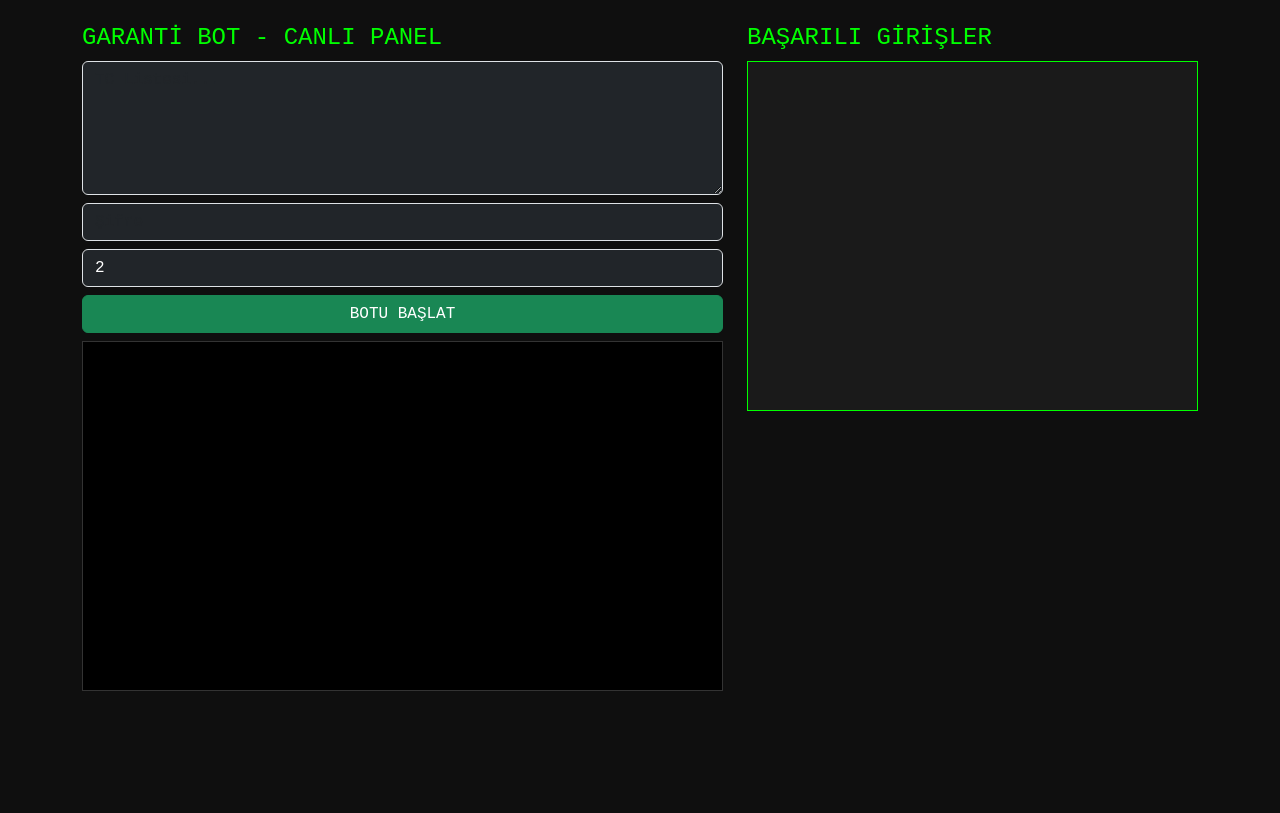
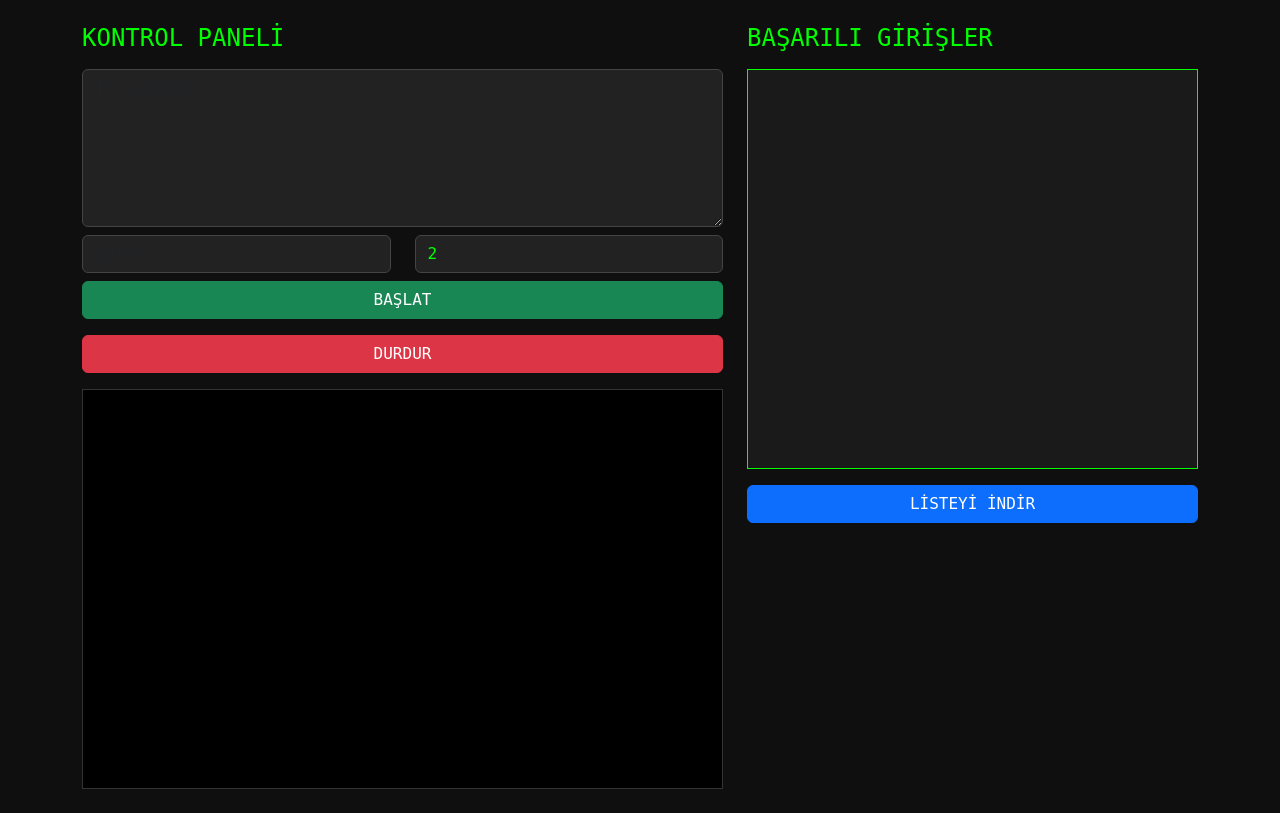
Before and after one commit to aktifbasvurum/dsrr, a Flask app: page / in a window 1280 px wide. Before the commit the page ends 691 px from the top, so only its background shows below. Run offline with Flask 3, Linux system fonts and the light colour scheme; some libraries are stand-ins or nearby versions.

Commit message:
Update index.html

```diff
--- a/templates/index.html
+++ b/templates/index.html
@@ -1,36 +1,56 @@
 <!DOCTYPE html>
 <html lang="tr">
 <head>
+    <meta charset="UTF-8">
+    <title>Bot Panel</title>
     <link rel="stylesheet" href="https://cdn.jsdelivr.net/npm/bootstrap@5.3.0/dist/css/bootstrap.min.css">
     <script src="https://cdn.socket.io/4.7.2/socket.io.min.js"></script>
     <style>
-        body { background: #0f0f0f; color: #00ff00; font-family: 'Courier New', monospace; }
-        .terminal { background: #000; height: 350px; overflow-y: auto; border: 1px solid #333; padding: 10px; font-size: 13px; }
-        .success-box { background: #1a1a1a; height: 350px; overflow-y: auto; border: 1px solid #00ff00; padding: 10px; }
+        body { background: #0f0f0f; color: #00ff00; font-family: monospace; }
+        .terminal { background: #000; height: 400px; overflow-y: auto; border: 1px solid #333; padding: 15px; font-size: 12px; }
+        .success-box { background: #1a1a1a; height: 400px; overflow-y: auto; border: 1px solid #00ff00; padding: 15px; }
+        .form-control { background: #222; color: #00ff00; border: 1px solid #444; }
+        .form-control:focus { background: #222; color: #00ff00; border-color: #00ff00; box-shadow: none; }
     </style>
 </head>
 <body class="container py-4">
     <div class="row">
         <div class="col-md-7">
-            <h4>GARANTİ BOT - CANLI PANEL</h4>
-            <textarea id="tcs" class="form-control bg-dark text-white mb-2" rows="5" placeholder="TC Listesi..."></textarea>
-            <input type="text" id="pw" class="form-control bg-dark text-white mb-2" placeholder="Şifre">
-            <input type="number" id="th" class="form-control bg-dark text-white mb-2" value="2" placeholder="Thread">
-            <button onclick="run('start')" class="btn btn-success w-100 mb-2">BOTU BAŞLAT</button>
+            <h4 class="mb-3">KONTROL PANELİ</h4>
+            <textarea id="tcs" class="form-control mb-2" rows="6" placeholder="TC Listesi..."></textarea>
+            <div class="row mb-2">
+                <div class="col"><input type="text" id="pw" class="form-control" placeholder="Şifre"></div>
+                <div class="col"><input type="number" id="th" class="form-control" value="2"></div>
+            </div>
+            <button onclick="run('start')" class="btn btn-success w-100 mb-3">BAŞLAT</button>
+            <button onclick="run('stop')" class="btn btn-danger w-100 mb-3">DURDUR</button>
             <div id="term" class="terminal"></div>
         </div>
         <div class="col-md-5">
-            <h4>BAŞARILI GİRİŞLER</h4>
-            <div id="sucs" class="success-box"></div>
+            <h4 class="mb-3">BAŞARILI GİRİŞLER</h4>
+            <div id="sucs" class="success-box mb-3"></div>
+            <a href="/download" class="btn btn-primary w-100">LİSTEYİ İNDİR</a>
         </div>
     </div>
     <script>
         const socket = io();
-        socket.on('log', d => { const t = document.getElementById('term'); t.innerHTML += `<div>${d.m}</div>`; t.scrollTop = t.scrollHeight; });
-        socket.on('success', d => { document.getElementById('sucs').innerHTML += `<div class="text-white border-bottom">${d.tc}</div>`; });
+        socket.on('log', d => {
+            const t = document.getElementById('term');
+            t.innerHTML += `<div>${d.m}</div>`;
+            t.scrollTop = t.scrollHeight;
+        });
+        socket.on('success', d => {
+            document.getElementById('sucs').innerHTML += `<div class="text-white border-bottom py-1">${d.tc}</div>`;
+        });
         function run(op) {
-            fetch('/action', { method:'POST', headers:{'Content-Type':'application/json'},
-                body: JSON.stringify({op, tcs:document.getElementById('tcs').value, pw:document.getElementById('pw').value, th:document.getElementById('th').value}) });
+            const tcs = document.getElementById('tcs').value;
+            const pw = document.getElementById('pw').value;
+            const th = document.getElementById('th').value;
+            fetch('/action', {
+                method:'POST',
+                headers:{'Content-Type':'application/json'},
+                body: JSON.stringify({op, tcs, pw, th})
+            });
         }
     </script>
 </body>
```
